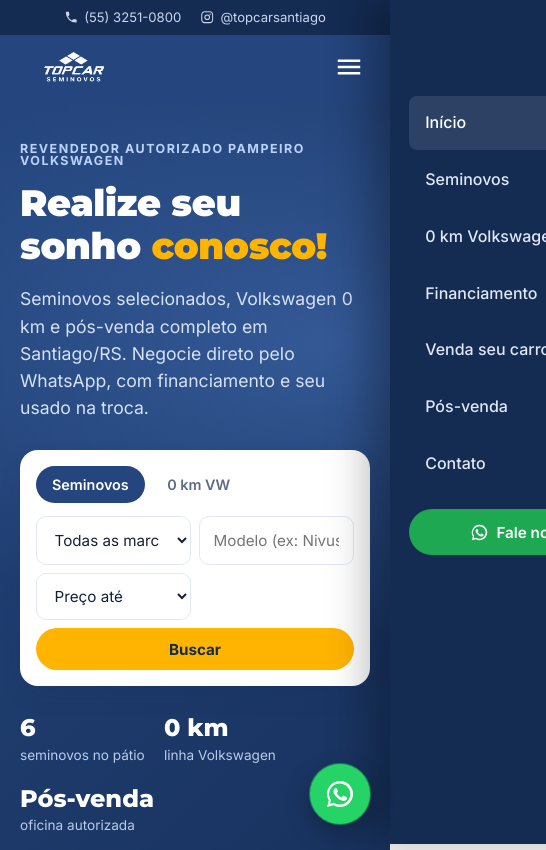
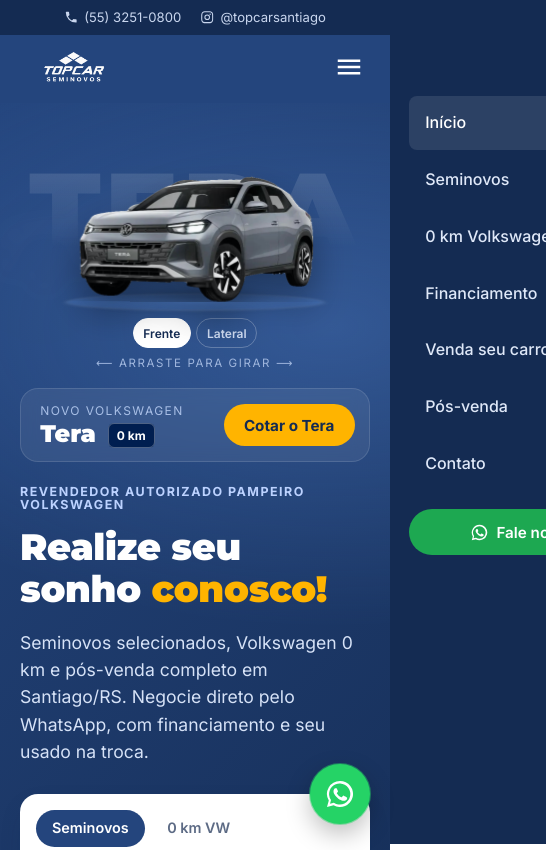
Before and after one commit to arthurmarcon1/topcarsantiago, a plain HTML site: page index.html in a window 390 px wide. Shown: the top 850 px of the page, 546 px wide, since content can reach past the window. Drawn offline with Linux system fonts and the light colour scheme.

Commit message:
feat: hero 3D do VW Tera e fotos 0 km (Tera, Nivus, T-Cross, Amarok)
- Componente tera-hero na hero da home (frente e lateral; traseiras
  aguardando fotos sem placa de outra loja)
- Fotos 0 km em img/0km/ (.webp 1200px) e campo recorte no data.js
- Corrige rolagem horizontal na home (rádios da busca escapavam da hero)
- Corrige sombra do menu mobile fechado aparecendo na borda da tela

Co-Authored-By: Claude Opus 5.5 <noreply@anthropic.com>

```diff
--- a/css/style.css
+++ b/css/style.css
@@ -80,7 +80,7 @@ svg { width: 1.1em; height: 1.1em; flex: none; }
     linear-gradient(135deg, var(--blue-700) 0%, var(--navy) 100%);
   color: #fff; padding: clamp(2.5rem, 6vw, 5rem) 0; overflow: hidden;
 }
-.hero__inner { display: grid; grid-template-columns: 1.15fr .85fr; gap: 3rem; align-items: center; }
+.hero__inner { display: grid; grid-template-columns: .95fr 1.05fr; gap: 3rem; align-items: center; }
 .hero h1 { font-size: clamp(2.3rem, 5.2vw, 4rem); font-weight: 900; }
 .hero h1 span { color: var(--accent); }
 .hero__text > p { font-size: 1.1rem; color: #d6e2f7; max-width: 560px; }
@@ -91,11 +91,13 @@ svg { width: 1.1em; height: 1.1em; flex: none; }
 
 .search { background: #fff; color: var(--ink); border-radius: 18px; padding: 1rem; margin: 1.8rem 0; box-shadow: var(--shadow); max-width: 640px; }
 .search__tabs { display: flex; gap: .4rem; margin-bottom: .8rem; }
-.search__tabs input { position: absolute; opacity: 0; }
+.search__tabs label { position: relative; }
+.search__tabs input { position: absolute; inset: 0; opacity: 0; margin: 0; }
 .search__tabs span { display: block; padding: .45rem 1rem; border-radius: 999px; font-weight: 600; font-size: .9rem; color: var(--muted); cursor: pointer; }
 .search__tabs input:checked + span { background: var(--blue-700); color: #fff; }
 .search__tabs input:focus-visible + span { outline: 2px solid var(--sky); }
 .search__fields { display: grid; grid-template-columns: 1fr 1.3fr 1fr auto; gap: .5rem; }
+.search__fields > *, .hero__inner > * { min-width: 0; }
 
 input, select, textarea {
   width: 100%; font: inherit; font-size: .95rem; color: var(--ink);
@@ -143,6 +145,10 @@ input:focus, select:focus, textarea:focus { outline: none; border-color: var(--s
 .card__actions { display: grid; grid-template-columns: 1fr 1.25fr; gap: .5rem; }
 .card__actions .btn { padding: .65em .6em; font-size: .85rem; }
 .card--ph .card__media img { object-fit: contain; }
+/* card com foto recortada (data.js: recorte: true) */
+.card--recorte .card__media { background: radial-gradient(ellipse at 50% 75%, #dfe7f4, #f3f6fb 70%); }
+.card--recorte .card__media img { object-fit: contain; object-position: center; padding: 0 .5rem; }
+.card--recorte:hover .card__media img { transform: scale(1.06); }
 
 /* ---------- diferenciais ---------- */
 .features { display: grid; grid-template-columns: repeat(4, 1fr); gap: 1.4rem; }
@@ -239,8 +245,8 @@ input:focus, select:focus, textarea:focus { outline: none; border-color: var(--s
 /* ---------- responsivo ---------- */
 @media (max-width: 1080px) {
   .nav-toggle { display: block; }
-  .nav { position: fixed; inset: 0 0 0 auto; top: var(--hdr, 0); width: min(320px, 85vw); flex-direction: column; align-items: stretch; background: var(--navy); padding: 6rem 1.2rem 2rem; transform: translateX(100%); transition: transform .3s; box-shadow: -20px 0 40px rgba(0,0,0,.3); }
-  .site-header.nav-open .nav { transform: none; }
+  .nav { position: fixed; inset: 0 0 0 auto; top: var(--hdr, 0); width: min(320px, 85vw); flex-direction: column; align-items: stretch; background: var(--navy); padding: 6rem 1.2rem 2rem; transform: translateX(100%); transition: transform .3s, box-shadow .3s; }
+  .site-header.nav-open .nav { transform: none; box-shadow: -20px 0 40px rgba(0,0,0,.3); }
   .nav a:not(.btn) { padding: .9rem 1rem; font-size: 1rem; }
   .nav__cta { margin: 1rem 0 0; }
   .nav-toggle { position: relative; z-index: 2; }
@@ -249,6 +255,7 @@ input:focus, select:focus, textarea:focus { outline: none; border-color: var(--s
 @media (max-width: 900px) {
   .hero__inner { grid-template-columns: 1fr; }
   .hero__offer { max-width: 420px; transform: none; }
+  .hero__inner { gap: 1.5rem; }
   .search__fields { grid-template-columns: 1fr 1fr; }
   .search__fields .btn { grid-column: 1 / -1; }
   .two-col, .detail { grid-template-columns: 1fr; }
--- /dev/null
+++ b/css/tera-hero.css
@@ -0,0 +1,103 @@
+/* Hero 3D — Volkswagen Tera
+   Depende das variáveis do site: --navy, --vw, --font-head, --font-body (com fallback abaixo). */
+/* =========================================================
+   HERO 3D — Volkswagen Tera
+   ========================================================= */
+.tera {
+  --rx: 0deg; --ry: 0deg;
+  position: relative; isolation: isolate;
+  margin-right: calc(-1 * min(6vw, 80px));
+  padding-top: 1rem;
+  user-select: none;
+}
+.tera__word {
+  position: absolute; inset: 0 0 auto 0; z-index: -1; top: 4%;
+  text-align: center; font: 900 clamp(5rem, 12.5vw, 11.5rem)/1 var(--font-head, Montserrat, system-ui, sans-serif);
+  letter-spacing: .04em;
+  background: linear-gradient(180deg, rgba(255,255,255,.16), rgba(255,255,255,0) 85%);
+  -webkit-background-clip: text; background-clip: text; color: transparent;
+}
+.tera__floor {
+  position: absolute; z-index: 0; left: 4%; right: 4%; bottom: -16%; height: 40%;
+  background: radial-gradient(closest-side, rgba(91,143,224,.55), rgba(91,143,224,.12) 60%, transparent 72%);
+  transform: perspective(600px) rotateX(70deg); filter: blur(2px);
+  animation: teraPulse 5s ease-in-out infinite;
+}
+.tera__floor::after { /* anel do "toca-discos" */
+  content: ""; position: absolute; inset: 14% 10%; border-radius: 50%;
+  border: 2px solid rgba(255,255,255,.18); box-shadow: 0 0 40px rgba(91,143,224,.5) inset;
+}
+@keyframes teraPulse { 50% { opacity: .7; } }
+
+.tera__stage {
+  position: relative; aspect-ratio: 1400 / 600; cursor: grab; outline: none;
+  perspective: 1400px;
+  transform: rotateX(var(--rx)) rotateY(var(--ry));
+  transform-style: preserve-3d; transition: transform .25s ease-out;
+  animation: teraFloat 6s ease-in-out infinite;
+  touch-action: pan-y;
+}
+.is-dragging .tera__stage { cursor: grabbing; }
+.tera__stage:focus-visible { outline: 2px dashed rgba(255,255,255,.5); outline-offset: 8px; border-radius: 12px; }
+@keyframes teraFloat { 50% { translate: 0 -8px; } }
+
+.tera__view {
+  position: absolute; inset: 0; opacity: 0;
+  transform: translateX(0) rotateY(0) scale(1);
+  transition: opacity .6s ease, transform .7s cubic-bezier(.2,.7,.2,1), filter .7s;
+  will-change: transform, opacity;
+}
+.tera__view img { width: 100%; height: 100%; object-fit: contain; pointer-events: none;
+  filter: drop-shadow(0 18px 18px rgba(0,0,0,.35)); }
+/* brilho que passa pela lataria (máscara = a própria foto) */
+.tera__view::after {
+  content: ""; position: absolute; inset: 0; pointer-events: none;
+  -webkit-mask: var(--src) center / contain no-repeat; mask: var(--src) center / contain no-repeat;
+  background: linear-gradient(105deg, transparent 35%, rgba(255,255,255,.55) 48%, rgba(255,255,255,.1) 52%, transparent 62%);
+  background-size: 300% 100%; background-position: 120% 0;
+  mix-blend-mode: soft-light;
+}
+.tera__view.is-active { opacity: 1; z-index: 2; }
+.tera__view.is-active::after { animation: teraShine 3.2s ease-in-out .3s; }
+.tera__view.from-right { transition: none; transform: translateX(22%) rotateY(-38deg) scale(.86); filter: blur(4px); }
+.tera__view.from-left  { transition: none; transform: translateX(-22%) rotateY(38deg) scale(.86); filter: blur(4px); }
+.tera__view.to-left  { transform: translateX(-22%) rotateY(38deg) scale(.86); filter: blur(4px); }
+.tera__view.to-right { transform: translateX(22%) rotateY(-38deg) scale(.86); filter: blur(4px); }
+@keyframes teraShine { from { background-position: 120% 0; } to { background-position: -40% 0; } }
+
+.tera__shadow {
+  position: absolute; z-index: 1; left: 18%; right: 18%; bottom: 2%; height: 9%;
+  background: radial-gradient(closest-side, rgba(0,0,0,.55), transparent);
+  filter: blur(6px);
+}
+.tera__hint { text-align: center; font-size: .72rem; letter-spacing: .14em; text-transform: uppercase; color: #9fb6dd; margin-top: .4rem; }
+
+.tera__bar {
+  margin-top: 1rem; display: flex; align-items: center; justify-content: space-between; gap: 1rem; flex-wrap: wrap;
+  background: rgba(255,255,255,.07); border: 1px solid rgba(255,255,255,.12);
+  backdrop-filter: blur(8px); border-radius: 18px; padding: .8rem .9rem .8rem 1.2rem;
+  margin-right: min(6vw, 80px);
+}
+.tera__title small { display: block; font-size: .75rem; text-transform: uppercase; letter-spacing: .12em; color: #a9bfe6; }
+.tera__title strong { font: 900 1.5rem/1.1 var(--font-head, Montserrat, system-ui, sans-serif); }
+.tera__title strong span { font: 700 .75rem var(--font-body, Inter, system-ui, sans-serif); background: var(--vw, #001e50); border: 1px solid rgba(255,255,255,.3); padding: .25rem .5rem; border-radius: 6px; vertical-align: middle; margin-left: .3rem; }
+.tera__dots { display: flex; gap: .35rem; justify-content: center; margin-top: .6rem; margin-right: min(6vw, 80px); }
+.tera__dots button {
+  border: 1px solid rgba(255,255,255,.25); background: transparent; color: #cfdcf3;
+  font: 600 .75rem var(--font-body, Inter, system-ui, sans-serif); padding: .45rem .7rem; border-radius: 999px; cursor: pointer; transition: .2s;
+}
+.tera__dots button[aria-selected="true"] { background: #fff; color: var(--navy, #142b52); border-color: #fff; }
+.tera__dots button:hover { border-color: #fff; }
+
+@media (max-width: 900px) {
+  .tera { margin-right: 0; order: -1; }
+  .tera__bar, .tera__dots { margin-right: 0; }
+  .tera__word { font-size: 28vw; }
+}
+@media (max-width: 640px) {
+  .tera__dots { margin-right: 0; flex-wrap: wrap; }
+  .tera__dots button { padding: .4rem .6rem; }
+}
+@media (prefers-reduced-motion: reduce) {
+  .tera__stage { transform: none; }
+}
--- a/index.html
+++ b/index.html
@@ -11,10 +11,12 @@
   <meta property="og:description" content="Realize seu sonho conosco! Seminovos selecionados, VW 0 km, financiamento e troca.">
   <meta property="og:image" content="img/carros/vw-nivus-highline-2026.jpg">
   <link rel="icon" href="img/favicon.svg" type="image/svg+xml">
+  <link rel="preload" as="image" href="img/tera/tera-frente.webp" type="image/webp">
   <link rel="preconnect" href="https://fonts.googleapis.com">
   <link rel="preconnect" href="https://fonts.gstatic.com" crossorigin>
   <link href="https://fonts.googleapis.com/css2?family=Montserrat:wght@600;700;800;900&family=Inter:wght@400;500;600;700&display=swap" rel="stylesheet">
   <link rel="stylesheet" href="css/style.css">
+  <link rel="stylesheet" href="css/tera-hero.css">
   <script type="application/ld+json">
   {
     "@context": "https://schema.org",
@@ -72,10 +74,28 @@
           </ul>
         </div>
 
-        <a class="hero__offer" href="veiculo.html?id=vw-nivus-highline-2026" aria-label="Ver oferta: VW Nivus Highline 2026">
-          <span class="hero__offer-tag">Oferta em destaque</span>
-          <img src="img/carros/vw-nivus-highline-2026.jpg" alt="VW Nivus Highline 2026 vermelho" fetchpriority="high">
-        </a>
+        <!-- HERO 3D — Volkswagen Tera (css/tera-hero.css + js/tera-hero.js) -->
+        <div class="tera" id="tera" aria-roledescription="carrossel" aria-label="Novo Volkswagen Tera — vistas do carro">
+          <span class="tera__word" aria-hidden="true">TERA</span>
+          <div class="tera__stage" id="tera-stage" tabindex="0" aria-live="polite">
+            <div class="tera__floor" aria-hidden="true"></div>
+            <div class="tera__view" data-label="Frente"><img src="img/tera/tera-frente.webp" alt="Volkswagen Tera — frente 3/4" fetchpriority="high"></div>
+            <div class="tera__view" data-label="Lateral"><img src="img/tera/tera-lateral.webp" alt="Volkswagen Tera — lateral" loading="lazy"></div>
+            <!-- Vistas traseiras: adicionar img/tera/tera-traseira-34.webp e tera-traseira.webp quando houver fotos próprias -->
+            <div class="tera__shadow" aria-hidden="true"></div>
+          </div>
+          <div class="tera__dots" role="tablist" aria-label="Escolher ângulo"></div>
+          <div class="tera__hint" aria-hidden="true">⟵ arraste para girar ⟶</div>
+          <div class="tera__bar">
+            <div class="tera__title">
+              <small>Novo Volkswagen</small>
+              <strong>Tera <span>0 km</span></strong>
+            </div>
+            <a class="btn btn--accent tera__cta"
+               data-whatsapp="5555999832239"
+               data-msg="Olá, Top Car! Quero uma cotação do *Volkswagen Tera 0 km*. Pode me passar versões, cores e condições?">Cotar o Tera</a>
+          </div>
+        </div>
       </div>
     </section>
 
@@ -257,5 +277,6 @@
   <script src="js/config.js"></script>
   <script src="js/data.js"></script>
   <script src="js/app.js"></script>
+  <script src="js/tera-hero.js" defer></script>
 </body>
 </html>
--- a/js/app.js
+++ b/js/app.js
@@ -155,7 +155,7 @@
       ? `Olá, Top Car! Quero uma cotação do *Volkswagen ${v.modelo} 0 km*. Pode me passar versões, cores e condições?`
       : msgVeiculo(v);
     return `
-      <article class="card ${v.placeholder ? "card--ph" : ""}">
+      <article class="card ${v.placeholder ? "card--ph" : ""} ${v.recorte ? "card--recorte" : ""}">
         <a href="${linkVeiculo(v)}" class="card__media">
           <img src="${esc(v.fotos[0])}" alt="${esc(nomeCarro(v))}" loading="lazy">
           <span class="badge ${is0 ? "badge--0km" : ""}">${is0 ? "0 km" : "Seminovo"}</span>
--- a/js/data.js
+++ b/js/data.js
@@ -5,6 +5,7 @@
    - km: número ou null para "Consulte"
    - fotos: caminhos em /img/carros (a 1ª é a capa)
    - placeholder: true = card de exemplo (remover quando tiver o carro real)
+   - recorte: true = foto com fundo transparente/branco (mostra o carro inteiro no card)
    ⚠️ Km, cor e opcionais dos carros reais precisam ser confirmados com a loja.
    ========================================================= */
 window.TOPCAR_VEICULOS = [
@@ -169,13 +170,13 @@ window.TOPCAR_VEICULOS = [
     descricao: "Veículo de exemplo — substituir pelo estoque real.",
   },
 
-  /* ---------------- 0 KM VOLKSWAGEN (placeholders de linha) ---------------- */
+  /* ---------------- 0 KM VOLKSWAGEN (com foto primeiro, placeholders depois) ---------------- */
+  { id: "vw-tera-0km", tipo: "0km", marca: "Volkswagen", modelo: "Tera", versao: "Linha 2027", ano: "0 km", preco: null, km: 0, cambio: "Manual / Automático", combustivel: "Flex", cor: "Várias", carroceria: "SUV", fotos: ["img/tera/tera-frente.webp", "img/tera/tera-lateral.webp"], recorte: true, destaque: true, descricao: "Consulte versões, cores e condições especiais de lançamento." },
+  { id: "vw-nivus-0km", tipo: "0km", marca: "Volkswagen", modelo: "Nivus", versao: "Linha 2027", ano: "0 km", preco: null, km: 0, cambio: "Automático", combustivel: "Flex", cor: "Várias", carroceria: "SUV", fotos: ["img/0km/vw-nivus-0km.webp"], descricao: "Consulte versões, cores e condições especiais de lançamento." },
+  { id: "vw-tcross-0km", tipo: "0km", marca: "Volkswagen", modelo: "T-Cross", versao: "Linha 2027", ano: "0 km", preco: null, km: 0, cambio: "Automático", combustivel: "Flex", cor: "Várias", carroceria: "SUV", fotos: ["img/0km/vw-tcross-0km.webp"], descricao: "Consulte versões, cores e condições especiais de lançamento." },
+  { id: "vw-amarok-0km", tipo: "0km", marca: "Volkswagen", modelo: "Amarok", versao: "Linha 2027", ano: "0 km", preco: null, km: 0, cambio: "Automático", combustivel: "Diesel", cor: "Várias", carroceria: "Picape", fotos: ["img/0km/vw-amarok-0km.webp"], recorte: true, descricao: "Consulte versões, cores e condições especiais de lançamento." },
   { id: "vw-polo-0km", tipo: "0km", marca: "Volkswagen", modelo: "Polo", versao: "Linha 2027", ano: "0 km", preco: null, km: 0, cambio: "Manual / Automático", combustivel: "Flex", cor: "Várias", carroceria: "Hatch", fotos: ["img/placeholder-carro.svg"], placeholder: true, descricao: "Consulte versões, cores e condições especiais de lançamento." },
-  { id: "vw-tera-0km", tipo: "0km", marca: "Volkswagen", modelo: "Tera", versao: "Linha 2027", ano: "0 km", preco: null, km: 0, cambio: "Manual / Automático", combustivel: "Flex", cor: "Várias", carroceria: "SUV", fotos: ["img/placeholder-carro.svg"], placeholder: true, descricao: "Consulte versões, cores e condições especiais de lançamento." },
-  { id: "vw-nivus-0km", tipo: "0km", marca: "Volkswagen", modelo: "Nivus", versao: "Linha 2027", ano: "0 km", preco: null, km: 0, cambio: "Automático", combustivel: "Flex", cor: "Várias", carroceria: "SUV", fotos: ["img/placeholder-carro.svg"], placeholder: true, descricao: "Consulte versões, cores e condições especiais de lançamento." },
-  { id: "vw-tcross-0km", tipo: "0km", marca: "Volkswagen", modelo: "T-Cross", versao: "Linha 2027", ano: "0 km", preco: null, km: 0, cambio: "Automático", combustivel: "Flex", cor: "Várias", carroceria: "SUV", fotos: ["img/placeholder-carro.svg"], placeholder: true, descricao: "Consulte versões, cores e condições especiais de lançamento." },
   { id: "vw-virtus-0km", tipo: "0km", marca: "Volkswagen", modelo: "Virtus", versao: "Linha 2027", ano: "0 km", preco: null, km: 0, cambio: "Manual / Automático", combustivel: "Flex", cor: "Várias", carroceria: "Sedã", fotos: ["img/placeholder-carro.svg"], placeholder: true, descricao: "Consulte versões, cores e condições especiais de lançamento." },
   { id: "vw-taos-0km", tipo: "0km", marca: "Volkswagen", modelo: "Taos", versao: "Linha 2027", ano: "0 km", preco: null, km: 0, cambio: "Automático", combustivel: "Flex", cor: "Várias", carroceria: "SUV", fotos: ["img/placeholder-carro.svg"], placeholder: true, descricao: "Consulte versões, cores e condições especiais de lançamento." },
   { id: "vw-saveiro-0km", tipo: "0km", marca: "Volkswagen", modelo: "Saveiro", versao: "Linha 2027", ano: "0 km", preco: null, km: 0, cambio: "Manual", combustivel: "Flex", cor: "Várias", carroceria: "Picape", fotos: ["img/placeholder-carro.svg"], placeholder: true, descricao: "Consulte versões, cores e condições especiais de lançamento." },
-  { id: "vw-amarok-0km", tipo: "0km", marca: "Volkswagen", modelo: "Amarok", versao: "Linha 2027", ano: "0 km", preco: null, km: 0, cambio: "Automático", combustivel: "Diesel", cor: "Várias", carroceria: "Picape", fotos: ["img/placeholder-carro.svg"], placeholder: true, descricao: "Consulte versões, cores e condições especiais de lançamento." },
 ];
--- /dev/null
+++ b/js/tera-hero.js
@@ -0,0 +1,95 @@
+/* Hero 3D — Volkswagen Tera (JS puro, independente do resto do site)
+   Uso: inclua este arquivo depois do HTML do componente (ou com defer). */
+(function () {
+  const $ = (q, el = document) => el.querySelector(q);
+  const $$ = (q, el = document) => [...el.querySelectorAll(q)];
+
+  function teraHero() {
+    const root = $("#tera");
+    if (!root) return;
+    const stage = $("#tera-stage", root);
+    const views = $$(".tera__view", root);
+    const dots = $(".tera__dots", root);
+    const reduce = matchMedia("(prefers-reduced-motion: reduce)").matches;
+    let i = 0, timer = null, busy = false;
+
+    dots.innerHTML = views
+      .map((v, n) => `<button role="tab" aria-label="${v.dataset.label}" aria-selected="${n === 0}"><span>${v.dataset.label}</span></button>`)
+      .join("");
+    const dotBtns = $$("button", dots);
+    views[0].classList.add("is-active");
+    // URL absoluta da foto para a máscara do brilho (evita problema de caminho relativo em var())
+    views.forEach((v) => v.style.setProperty("--src", `url("${$("img", v).src}")`));
+
+    function go(n, dir) {
+      n = (n + views.length) % views.length;
+      if (n === i || busy) return;
+      dir = dir || (n > i ? 1 : -1);
+      busy = true;
+      const cur = views[i], next = views[n];
+      // posiciona a próxima vista "do outro lado" sem transição
+      next.classList.remove("to-left", "to-right");
+      next.classList.add(dir > 0 ? "from-right" : "from-left");
+      void next.offsetWidth;
+      next.classList.remove("from-right", "from-left");
+      next.classList.add("is-active");
+      cur.classList.remove("is-active");
+      cur.classList.add(dir > 0 ? "to-left" : "to-right");
+      dotBtns.forEach((b, k) => b.setAttribute("aria-selected", k === n));
+      i = n;
+      setTimeout(() => { cur.classList.remove("to-left", "to-right"); busy = false; }, 700);
+    }
+    const next = () => go(i + 1, 1);
+    const prev = () => go(i - 1, -1);
+    function play() { if (!reduce) { stop(); timer = setInterval(next, 3200); } }
+    function stop() { clearInterval(timer); }
+
+    dotBtns.forEach((b, k) => b.addEventListener("click", () => { stop(); go(k); play(); }));
+    stage.addEventListener("keydown", (e) => {
+      if (e.key === "ArrowRight") { stop(); next(); }
+      if (e.key === "ArrowLeft") { stop(); prev(); }
+    });
+
+    // arrastar / swipe: cada ~60px troca de ângulo
+    let startX = null, acc = 0;
+    stage.addEventListener("pointerdown", (e) => {
+      startX = e.clientX; acc = 0; stop();
+      stage.setPointerCapture(e.pointerId);
+      root.classList.add("is-dragging");
+    });
+    stage.addEventListener("pointermove", (e) => {
+      if (startX !== null) {
+        acc = e.clientX - startX;
+        if (Math.abs(acc) > 60) { acc < 0 ? next() : prev(); startX = e.clientX; }
+        return;
+      }
+      if (reduce || e.pointerType !== "mouse") return;
+      const r = stage.getBoundingClientRect();
+      const x = (e.clientX - r.left) / r.width - 0.5;
+      const y = (e.clientY - r.top) / r.height - 0.5;
+      root.style.setProperty("--ry", (x * 14).toFixed(2) + "deg");
+      root.style.setProperty("--rx", (-y * 8).toFixed(2) + "deg");
+    });
+    const end = () => { startX = null; root.classList.remove("is-dragging"); play(); };
+    stage.addEventListener("pointerup", end);
+    stage.addEventListener("pointercancel", end);
+    root.addEventListener("mouseleave", () => { root.style.setProperty("--ry", "0deg"); root.style.setProperty("--rx", "0deg"); });
+    root.addEventListener("mouseenter", stop);
+    root.addEventListener("mouseleave", play);
+    document.addEventListener("visibilitychange", () => (document.hidden ? stop() : play()));
+    play();
+  }
+
+
+  // botão de cotação: usa window.TOPCAR_CONFIG.whatsapp se existir, senão data-whatsapp do botão
+  function bindCta() {
+    const a = $("#tera .tera__cta");
+    if (!a || a.getAttribute("href")) return;
+    const num = (window.TOPCAR_CONFIG && window.TOPCAR_CONFIG.whatsapp) || a.dataset.whatsapp;
+    a.href = `https://wa.me/${num}?text=${encodeURIComponent(a.dataset.msg)}`;
+    a.target = "_blank"; a.rel = "noopener";
+  }
+
+  const init = () => { teraHero(); bindCta(); };
+  document.readyState === "loading" ? document.addEventListener("DOMContentLoaded", init) : init();
+})();
```
Also changed, not shown: img/0km/vw-amarok-0km.webp (added), img/0km/vw-nivus-0km.webp (added), img/0km/vw-tcross-0km.webp (added), img/tera/tera-frente.webp (added), img/tera/tera-lateral.webp (added), 3 other files.
